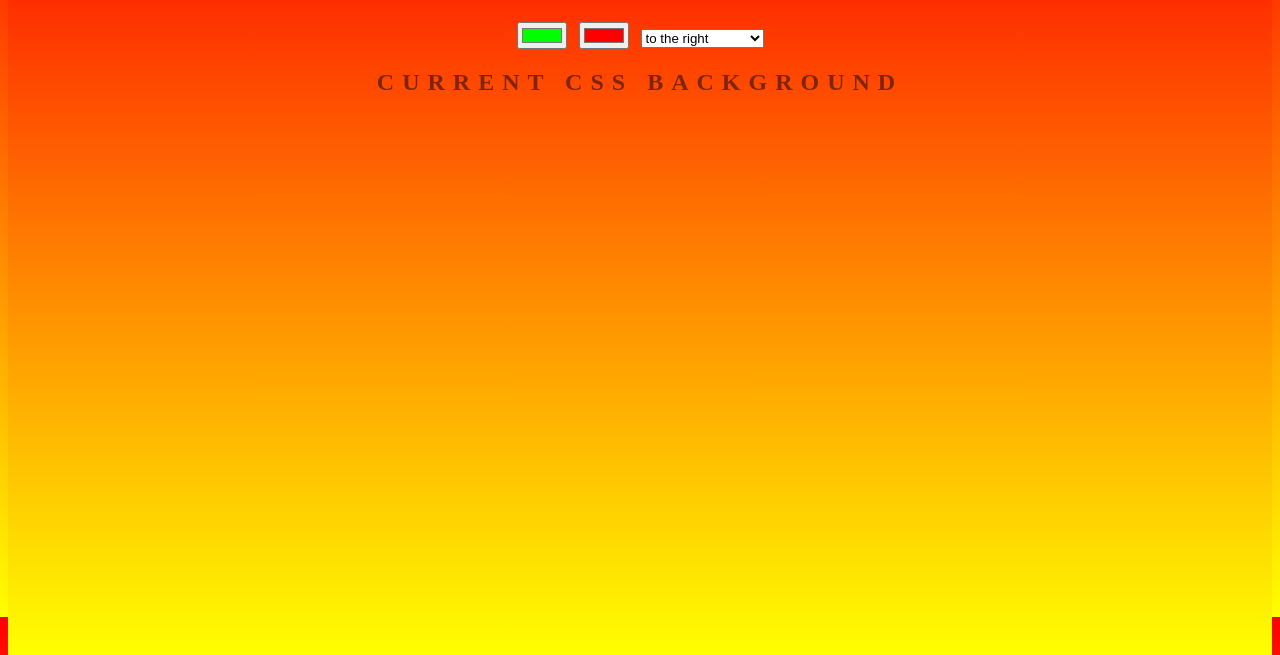
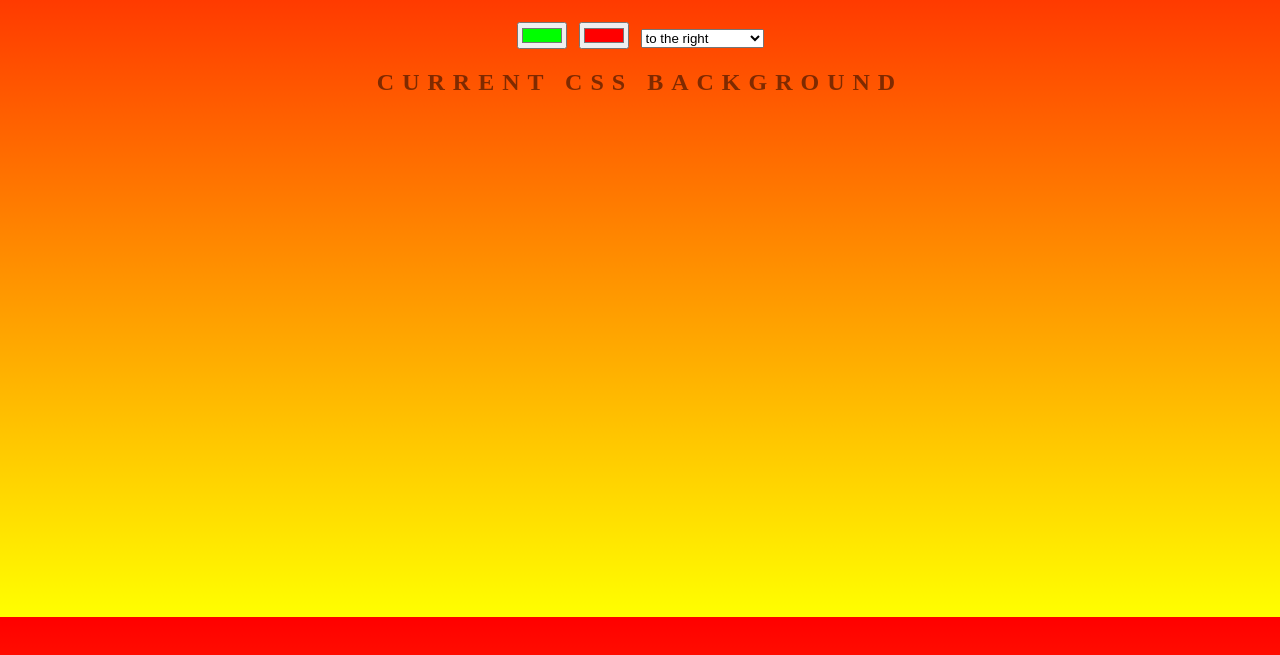
Before and after one commit to CyberOct/background-generator, a plain HTML site: page index.html in a window 1280 px wide. Shown: the part 183-838 px from the top of the page. Drawn offline with Linux system fonts and the light colour scheme.

Commit message:
small correction

```diff
--- a/style.css
+++ b/style.css
@@ -1,10 +1,13 @@
-html,body {
+html {
+    height: 100%;
+}
+
+body {
 	font: 'Raleway', sans-serif;
     color: rgba(0,0,0,.5);
     text-align: center;
     text-transform: uppercase;
     letter-spacing: .5em;
-    top: 15%;
     height: 100%;
     background: linear-gradient(to bottom, red , yellow); /*Standard syntax */
 
```
Also changed, not shown: 1 other file.
